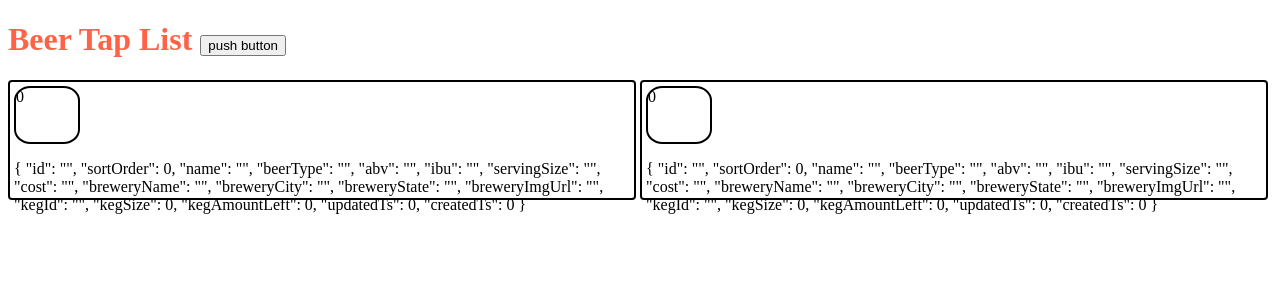
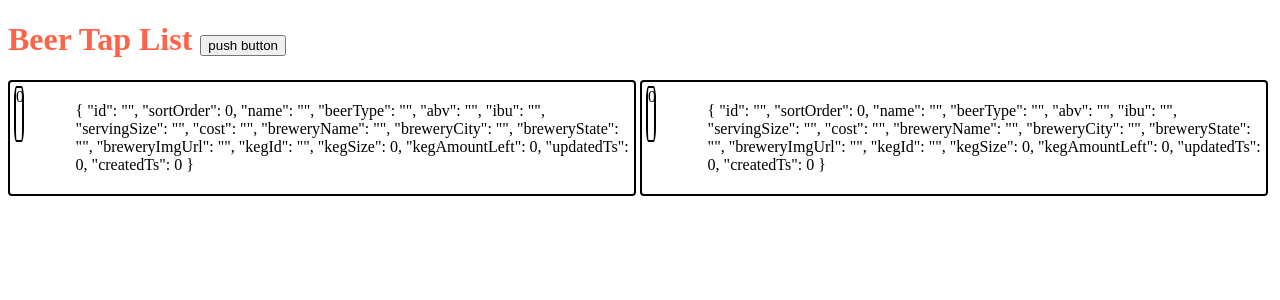
Before and after one commit to frankmeza/tap_list, a Svelte app in the folder client/: page / in a window 1280 px wide. Shown: the top 300 px of the page. Built offline with nearby package versions, Linux system fonts and the light colour scheme.

Commit message:
add SortOrder component

```diff
--- a/client/src/components/beer.svelte
+++ b/client/src/components/beer.svelte
@@ -1,32 +1,23 @@
 <script lang="ts">
     import { defaultBeer } from "../core"
+    import SortOrderDot from "./sort_order.svelte"
+
     export let beer = defaultBeer
-
     const { sortOrder } = beer
 </script>
 
 <div class="beer-container">
-    <div class="sort-order-dot">
-        {sortOrder}
-    </div>
+    <SortOrderDot sortOrder={sortOrder} />
     <p>{JSON.stringify(beer, null, 4)}</p>
 </div>
 
 <style>
     .beer-container {
-        /* display: grid;
-        grid-template-columns: 50% 50%; */
+        display: grid;
+        grid-template-columns: 10% 90%;
         border: solid 2px black;
         border-radius: 4px;
         margin-right: 4px;
         padding: 4px;
     }
-
-    .sort-order-dot {
-        border: solid 2px black;
-        border-radius: 25%;
-        margin-right: 4px;
-        height: 50%;
-        width: 10%;
-    }
 </style>
--- a/client/src/components/sort_order.svelte
+++ b/client/src/components/sort_order.svelte
@@ -0,0 +1,17 @@
+<script lang="ts">
+    export let sortOrder = 0
+</script>
+
+<div class="sort-order-dot">
+    {sortOrder}
+</div>
+
+<style>
+    .sort-order-dot {
+        border: solid 2px black;
+        border-radius: 25%;
+        margin-right: 4px;
+        height: 50%;
+        width: 10%;
+    }
+</style>
```
